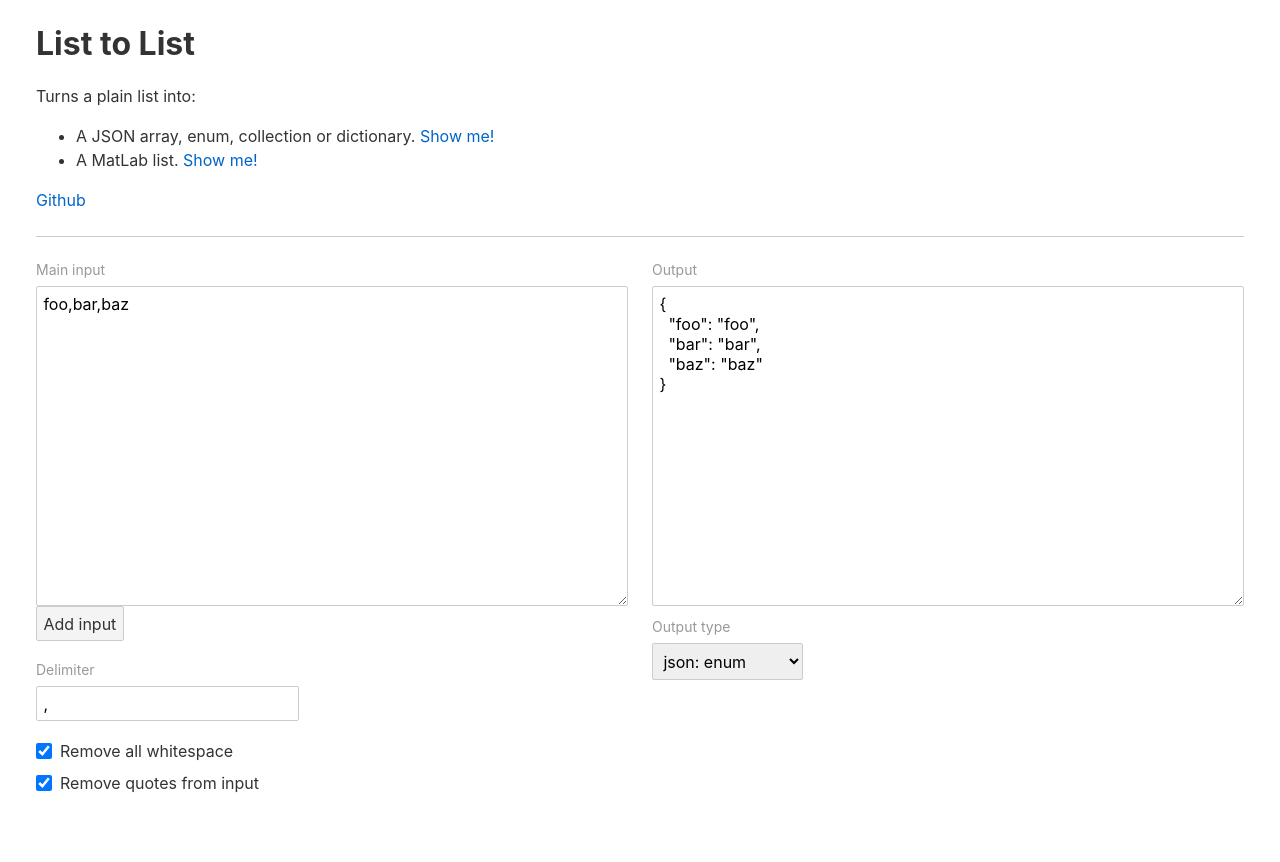
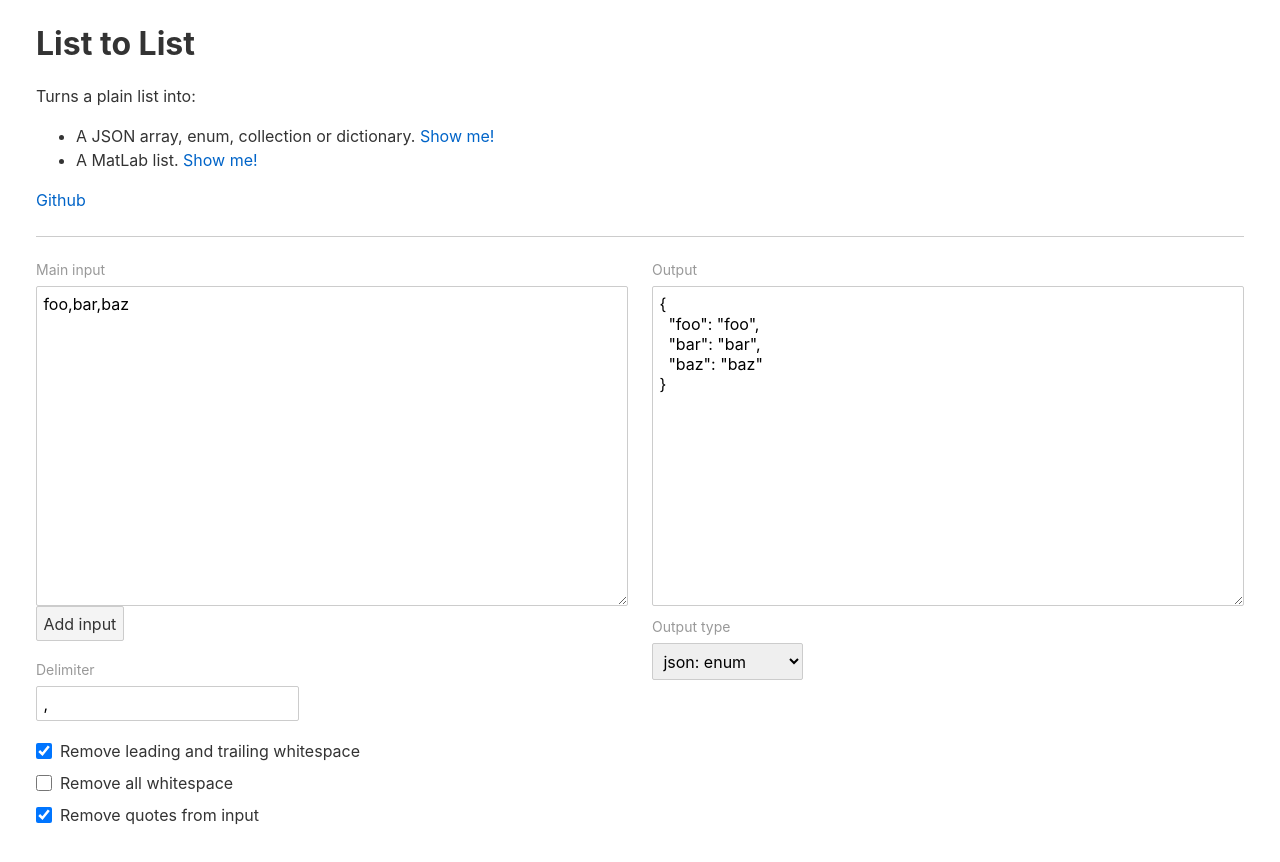
Before and after one commit to miunau/otterations, a Svelte app: page / in a window 1280 px wide. Shown: the top 862 px of the page. Before the commit the page ends 841 px from the top, so only its background shows below. Built offline with nearby package versions, Linux system fonts and the light colour scheme.

Commit message:
optional leading/trailing whitespace or all

```diff
--- a/src/components/List2List.svelte
+++ b/src/components/List2List.svelte
@@ -7,6 +7,7 @@
   let output = '';
   let delimiter = ',';
   let type = 'json: enum';
+  let inputOptions = ['removeWhitespace', 'removeQuotes'];
   let types = [
     'json: array',
     'json: enum',
@@ -20,6 +21,9 @@
 }`
 
   function transform() {
+    if(inputOptions.indexOf('removeAllWhitespace') > -1) {
+      inputOptions = inputOptions.filter(i => i !== 'removeWhitespace');
+    }
     if(!type.startsWith('matlab')) {
       output = JSON.stringify(List2List({ input, delimiter, type, structure, otherInputs, inputOptions }), null, 2);
     }
@@ -55,8 +59,6 @@
     await tick();
     transform();
   }
-
-  let inputOptions = ['removeWhitespace', 'removeQuotes'];
 
   onMount(() => {
     transform();
@@ -140,7 +142,11 @@
       <div class="checkboxes">
         <div class="checkbox">
           <input type="checkbox" bind:group={inputOptions} value="removeWhitespace" id="l2e-remove-whitespace" on:change={transform} />
-          <label for="l2e-remove-whitespace">Remove all whitespace</label>
+          <label for="l2e-remove-whitespace">Remove leading and trailing whitespace</label>
+        </div>
+        <div class="checkbox">
+          <input type="checkbox" bind:group={inputOptions} value="removeAllWhitespace" id="l2e-remove-all-whitespace" on:change={transform} />
+          <label for="l2e-remove-all-whitespace">Remove all whitespace</label>
         </div>
         <div class="checkbox">
           <input type="checkbox" bind:group={inputOptions} value="removeQuotes" id="l2e-remove-quotes" on:change={transform} />
--- a/src/lib/List2List.js
+++ b/src/lib/List2List.js
@@ -1,6 +1,9 @@
 function clean(input, options) {
+  if(options.indexOf('removeAllWhitespace') > -1) {
+    input = input.replace(/\s/g,'');
+  }
   if(options.indexOf('removeWhitespace') > -1) {
-    input = input.replace(/\s/g,'');
+    input = input.trim();
   }
   if(options.indexOf('removeQuotes') > -1) {
     input = input.replace(/['"]+/g, '');
```
